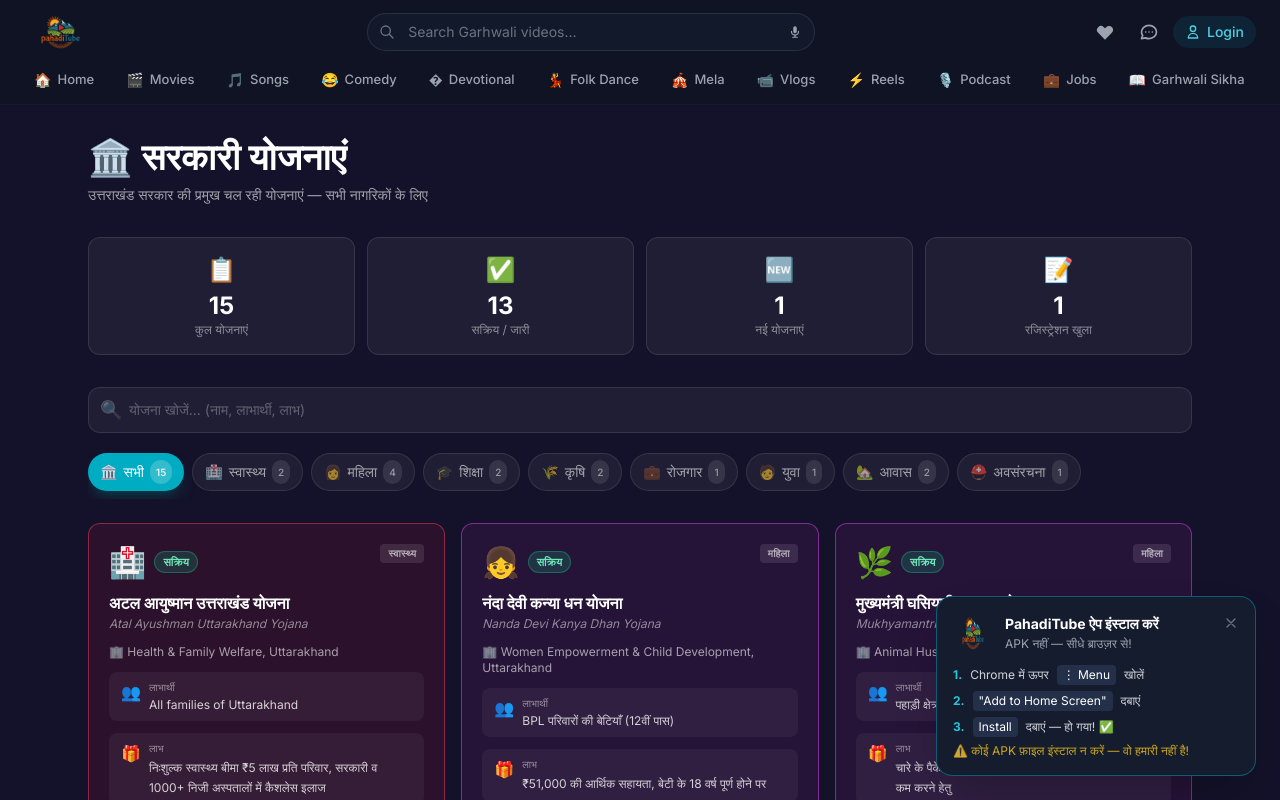
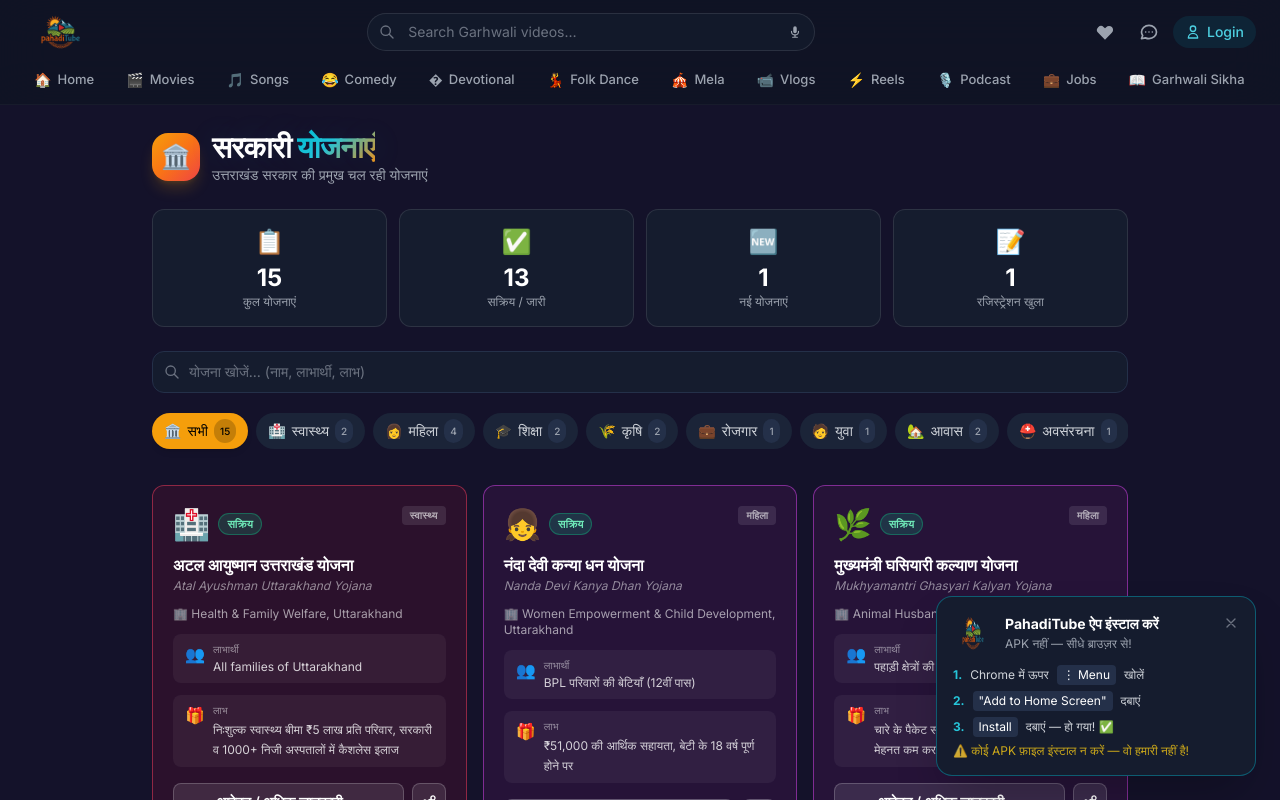
Before and after one commit to jitendrar292/garhwal-ott, a React (Vite) app in the folder client/: page /yojana in a window 1280 px wide. Shown: the top 800 px of the page. Built offline with nearby package versions, Linux system fonts and the light colour scheme; no server answers.

Commit message:
style: update sarkaari yojana page theme to match other sections

```diff
--- a/client/src/pages/SarkaariYojanaPage.jsx
+++ b/client/src/pages/SarkaariYojanaPage.jsx
@@ -153,26 +153,26 @@ export default function SarkaariYojanaPage() {
   }, {});
 
   return (
-    <>
+    <div className="max-w-5xl mx-auto px-4 sm:px-6 py-6 pb-28">
       <SEO
         title="सरकारी योजनाएं | उत्तराखंड | Pahadi Tube"
         description="उत्तराखंड में चल रही प्रमुख सरकारी योजनाओं की जानकारी — स्वास्थ्य, शिक्षा, कृषि, महिला, रोजगार, आवास और अधिक।"
         keywords="सरकारी योजनाएं उत्तराखंड, government schemes uttarakhand, atal ayushman, nanda devi kanya dhan, mukhyamantri yojana"
       />
 
-      <div className="max-w-6xl mx-auto px-4 sm:px-6 py-8">
       {/* Page Header */}
-        <div className="mb-8">
-          <h1 className="text-3xl sm:text-4xl font-bold text-white mb-2">
-            🏛️ सरकारी योजनाएं
-          </h1>
-          <p className="text-white/60 text-sm">
-            उत्तराखंड सरकार की प्रमुख चल रही योजनाएं — सभी नागरिकों के लिए
-          </p>
+      <div className="flex items-center gap-3 mb-6">
+        <div className="w-12 h-12 rounded-2xl bg-gradient-to-br from-amber-500 via-orange-500 to-red-500 flex items-center justify-center shadow-lg shadow-amber-500/20 text-2xl shrink-0">
+          🏛️
+        </div>
+        <div>
+          <h1 className="page-header">सरकारी <span className="gradient-text">योजनाएं</span></h1>
+          <p className="text-sm text-gray-400">उत्तराखंड सरकार की प्रमुख चल रही योजनाएं</p>
+        </div>
       </div>
 
       {/* Stats bar */}
-        <div className="grid grid-cols-2 sm:grid-cols-4 gap-3 mb-8">
+      <div className="grid grid-cols-2 sm:grid-cols-4 gap-3 mb-6">
         {[
           { label: 'कुल योजनाएं', value: SARKAARI_YOJANA.length, icon: '📋' },
           {
@@ -193,37 +193,42 @@ export default function SarkaariYojanaPage() {
         ].map((stat) => (
           <div
             key={stat.label}
-              className="bg-white/5 border border-white/10 rounded-xl p-4 text-center"
+            className="bg-dark-800 border border-white/10 rounded-xl p-4 text-center"
           >
             <div className="text-2xl mb-1">{stat.icon}</div>
             <div className="text-2xl font-bold text-white">{stat.value}</div>
-              <div className="text-white/50 text-xs">{stat.label}</div>
+            <div className="text-gray-400 text-xs">{stat.label}</div>
           </div>
         ))}
       </div>
 
       {/* Search */}
       <div className="relative mb-5">
-          <span className="absolute left-3 top-1/2 -translate-y-1/2 text-white/40 text-lg">🔍</span>
+        <svg className="absolute left-3 top-1/2 -translate-y-1/2 w-4 h-4 text-gray-500" fill="none" stroke="currentColor" viewBox="0 0 24 24">
+          <path strokeLinecap="round" strokeLinejoin="round" strokeWidth={2} d="M21 21l-6-6m2-5a7 7 0 11-14 0 7 7 0 0114 0z" />
+        </svg>
         <input
           type="text"
           placeholder="योजना खोजें... (नाम, लाभार्थी, लाभ)"
           value={search}
           onChange={(e) => setSearch(e.target.value)}
-            className="w-full bg-white/5 border border-white/10 rounded-xl pl-10 pr-4 py-3 text-white placeholder-white/30 text-sm focus:outline-none focus:border-primary-500 transition-colors"
+          className="w-full pl-9 pr-4 py-2.5 rounded-xl bg-dark-800 border border-dark-600 text-white placeholder-gray-500 text-sm focus:outline-none focus:ring-2 focus:ring-amber-500 transition-colors"
         />
+        {search && (
+          <button onClick={() => setSearch('')} className="absolute right-3 top-1/2 -translate-y-1/2 text-gray-400 hover:text-white">✕</button>
+        )}
       </div>
 
       {/* Category filters */}
-        <div className="flex gap-2 overflow-x-auto pb-2 scrollbar-hide mb-6">
+      <div className="flex gap-2 overflow-x-auto pb-3 mb-6 scroll-row">
         {CATEGORIES.map((cat) => (
           <button
             key={cat.id}
             onClick={() => setActiveCategory(cat.id)}
             className={`flex-shrink-0 flex items-center gap-1.5 px-3 py-1.5 rounded-full text-sm font-medium transition-all ${
               activeCategory === cat.id
-                  ? 'bg-primary-600 text-white shadow-lg shadow-primary-900/40'
-                  : 'bg-white/5 text-white/60 hover:bg-white/10 border border-white/10'
+                ? 'bg-amber-500 text-black shadow-md'
+                : 'bg-dark-700 text-gray-300 hover:bg-dark-600'
             }`}
           >
             <span>{cat.emoji}</span>
@@ -232,8 +237,8 @@ export default function SarkaariYojanaPage() {
               <span
                 className={`text-[10px] rounded-full px-1.5 py-0.5 ${
                   activeCategory === cat.id
-                      ? 'bg-white/20 text-white'
-                      : 'bg-white/10 text-white/50'
+                    ? 'bg-black/20 text-black'
+                    : 'bg-dark-600 text-gray-400'
                 }`}
               >
                 {counts[cat.id]}
@@ -245,7 +250,7 @@ export default function SarkaariYojanaPage() {
 
       {/* Results */}
       {filtered.length === 0 ? (
-          <div className="text-center py-16 text-white/40">
+        <div className="text-center py-16 text-gray-500">
           <div className="text-5xl mb-3">🔍</div>
           <p className="text-lg font-medium">कोई योजना नहीं मिली</p>
           <p className="text-sm mt-1">अपनी खोज बदलकर देखें</p>
@@ -259,10 +264,9 @@ export default function SarkaariYojanaPage() {
       )}
 
       {/* Disclaimer */}
-        <p className="text-center text-white/30 text-xs mt-10">
+      <p className="text-center text-gray-600 text-xs mt-10">
         * यह जानकारी सार्वजनिक स्रोतों से ली गई है। आधिकारिक जानकारी के लिए संबंधित विभाग की वेबसाइट पर जाएं।
       </p>
     </div>
-    </>
   );
 }
```
Lines whose indentation alone changed are shown as unchanged.
